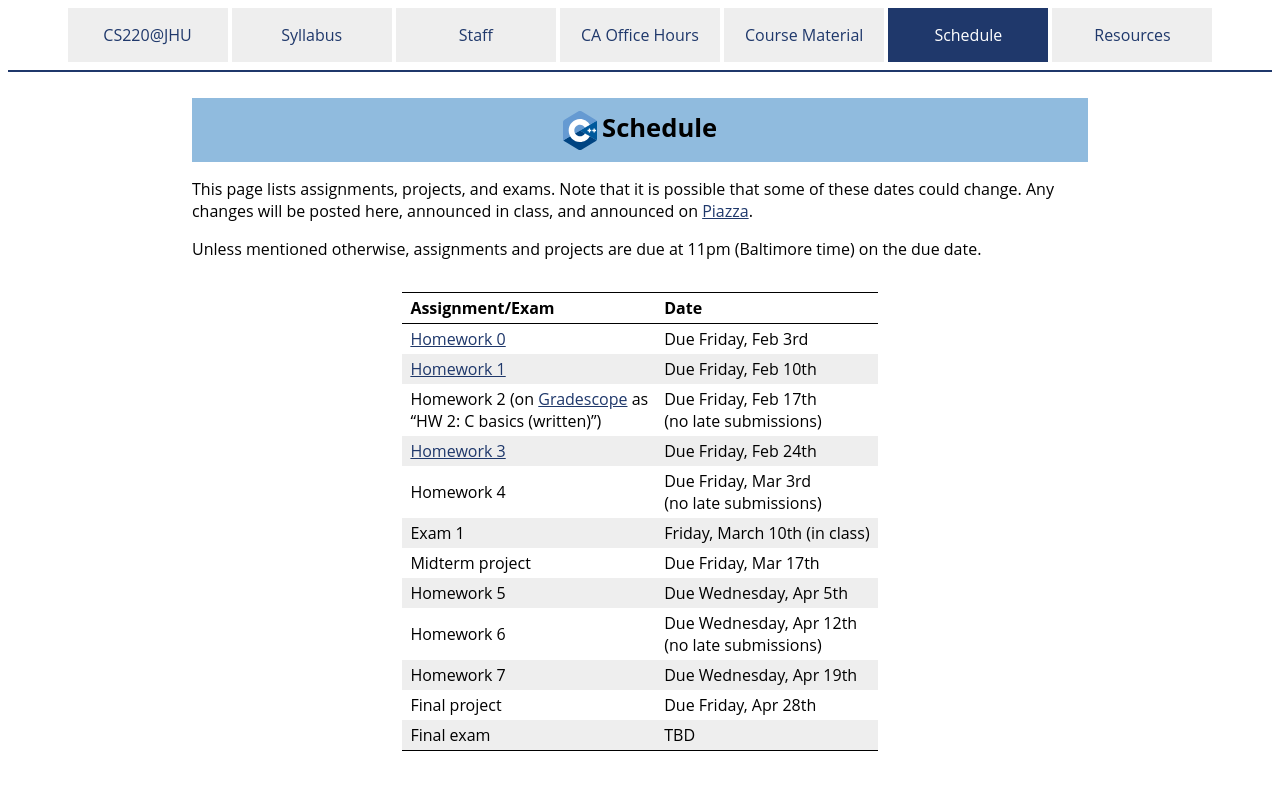
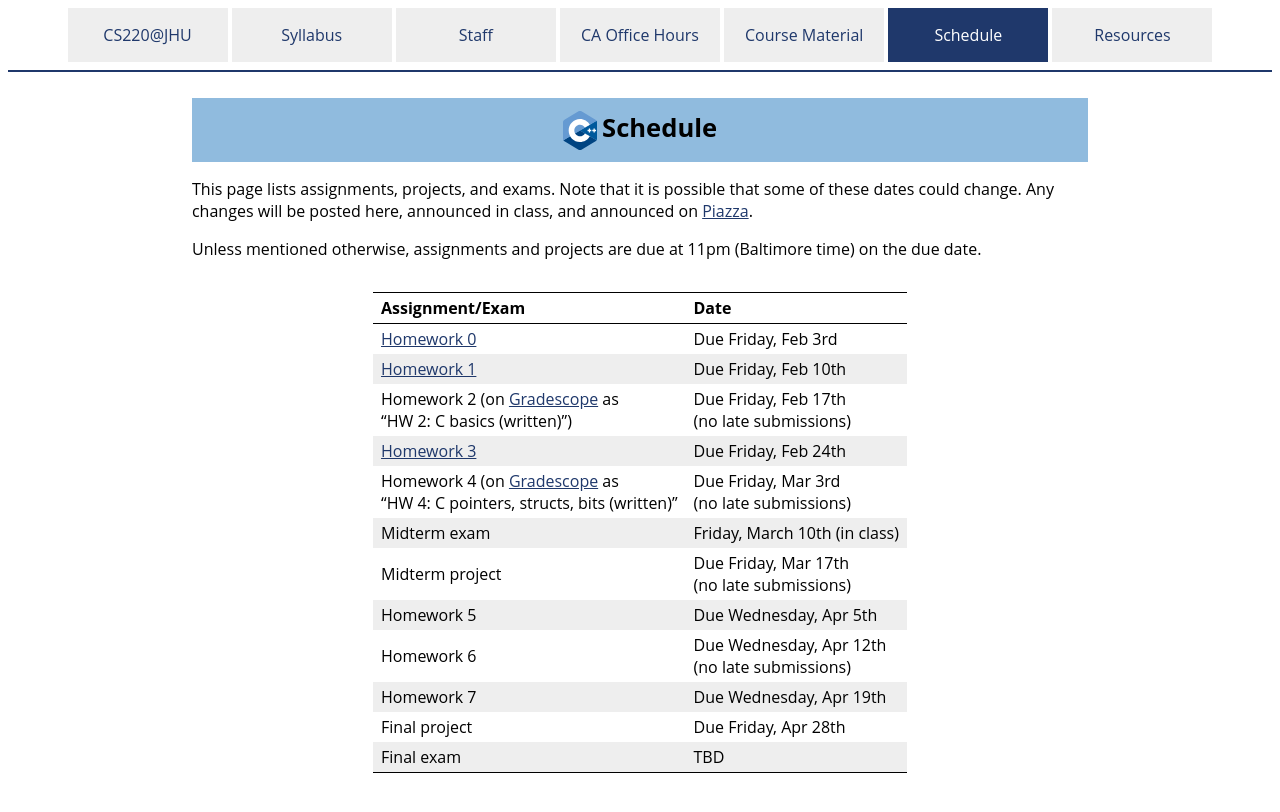
Before and after one commit to vivek-booshan/cs220-sp23, a Jekyll site: the page built from schedule.md, in a window 1280 px wide. Shown: the top 812 px of the page. Built offline with Jekyll 4.4.1, drawn with Linux system fonts in a browser that asks for light colours.

Commit message:
mention hw4 on home page

```diff
--- a/schedule.md
+++ b/schedule.md
@@ -17,9 +17,9 @@ Assignment/Exam | Date
 [Homework 1](assign/hw1.html) | Due Friday, Feb 10th
 Homework 2 (on [Gradescope](https://www.gradescope.com/) as<br>"HW 2: C basics (written)") | Due Friday, Feb 17th<br>(no late submissions)
 [Homework 3](assign/hw3.html) | Due Friday, Feb 24th
-Homework 4 | Due Friday, Mar 3rd<br>(no late submissions)
-Exam 1 | Friday, March 10th (in class)
-Midterm project | Due Friday, Mar 17th
+Homework 4 (on [Gradescope](https://www.gradescope.com/) as<br>"HW 4: C pointers, structs, bits (written)" | Due Friday, Mar 3rd<br>(no late submissions)
+Midterm exam | Friday, March 10th (in class)
+Midterm project | Due Friday, Mar 17th<br>(no late submissions)
 Homework 5 | Due Wednesday, Apr 5th
 Homework 6 | Due Wednesday, Apr 12th<br>(no late submissions)
 Homework 7 | Due Wednesday, Apr 19th
```
Also changed, not shown: index.md (+2 -0 lines).
